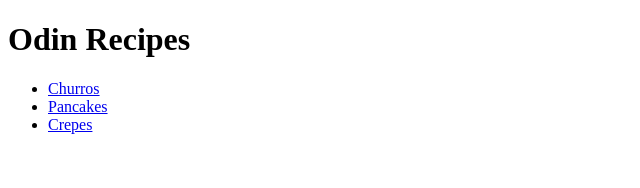
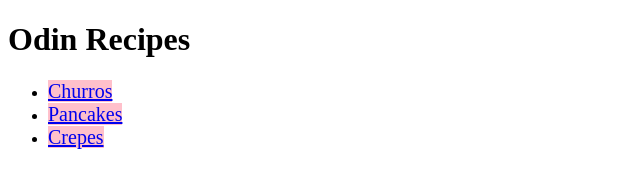
Before and after one commit to DeboraSanchezGarcia/odin-recipes, a plain HTML site: page index.html in a window 1280 px wide. Shown: the whole page, without its empty margins (0-640 px from the left). Drawn offline with Linux system fonts and the light colour scheme.

Commit message:
Add style.css

```diff
--- a/index.html
+++ b/index.html
@@ -3,15 +3,16 @@
     <head>
         <meta charset="UTF-8">
         <title>Recipe Website</title>
+        <link rel="stylesheet" href="style.css">
     </head>
 
     <body>
         <h1>Odin Recipes</h1>
 
             <ul>
-            <li><a href="recipes/churros.html">Churros</a>
-            <li><a href="recipes/pancakes.html">Pancakes</a></li>
-            <li><a href="recipes/crepes.html">Crepes</a></li>
+            <li><a class="r" id="one" href="recipes/churros.html">Churros</a>
+            <li><a class="r" id="two" href="recipes/pancakes.html">Pancakes</a></li>
+            <li><a class="r" id="three" href="recipes/crepes.html">Crepes</a></li>
             </ul>
 
     </body>
--- /dev/null
+++ b/style.css
@@ -0,0 +1,5 @@
+.r {
+    font-family: 'Times New Roman', Times, serif;
+    background-color: pink;
+    font-size: 20px;
+}
```
